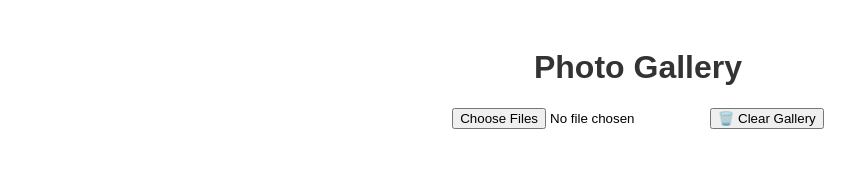
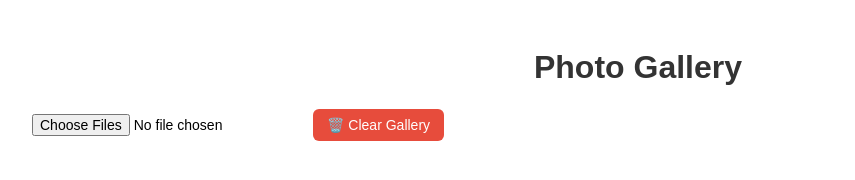
Before and after one commit to shaker-ahamadzai/image_gallery_JS, a website: page index.html in a window 1280 px wide. Shown: the whole page, without its empty margins (2-857 px from the left). Drawn offline with Linux system fonts and the light colour scheme.

Commit message:
Enhance gallery styles with controls and button
Added styles for controls and clearGallery button.

```diff
--- a/new.css
+++ b/new.css
@@ -49,3 +49,36 @@ h1 {
     color: #fff;
     cursor: pointer;
 }
+
+.controls {
+  display: flex;
+  gap: 10px;
+  align-items: center;
+  margin-bottom: 20px;
+}
+
+#clearGallery {
+  background-color: #e74c3c;  /* Red color */
+  color: white;
+  border: none;
+  border-radius: 6px;
+  padding: 8px 14px;
+  cursor: pointer;
+  font-size: 14px;
+  font-weight: 500;
+  transition: background-color 0.3s, transform 0.2s;
+}
+
+#clearGallery:hover {
+  background-color: #c0392b;
+  transform: translateY(-1px);
+}
+
+#clearGallery:active {
+  transform: translateY(1px);
+}
+
+#fileInput {
+  padding: 6px;
+  font-size: 14px;
+}
```
